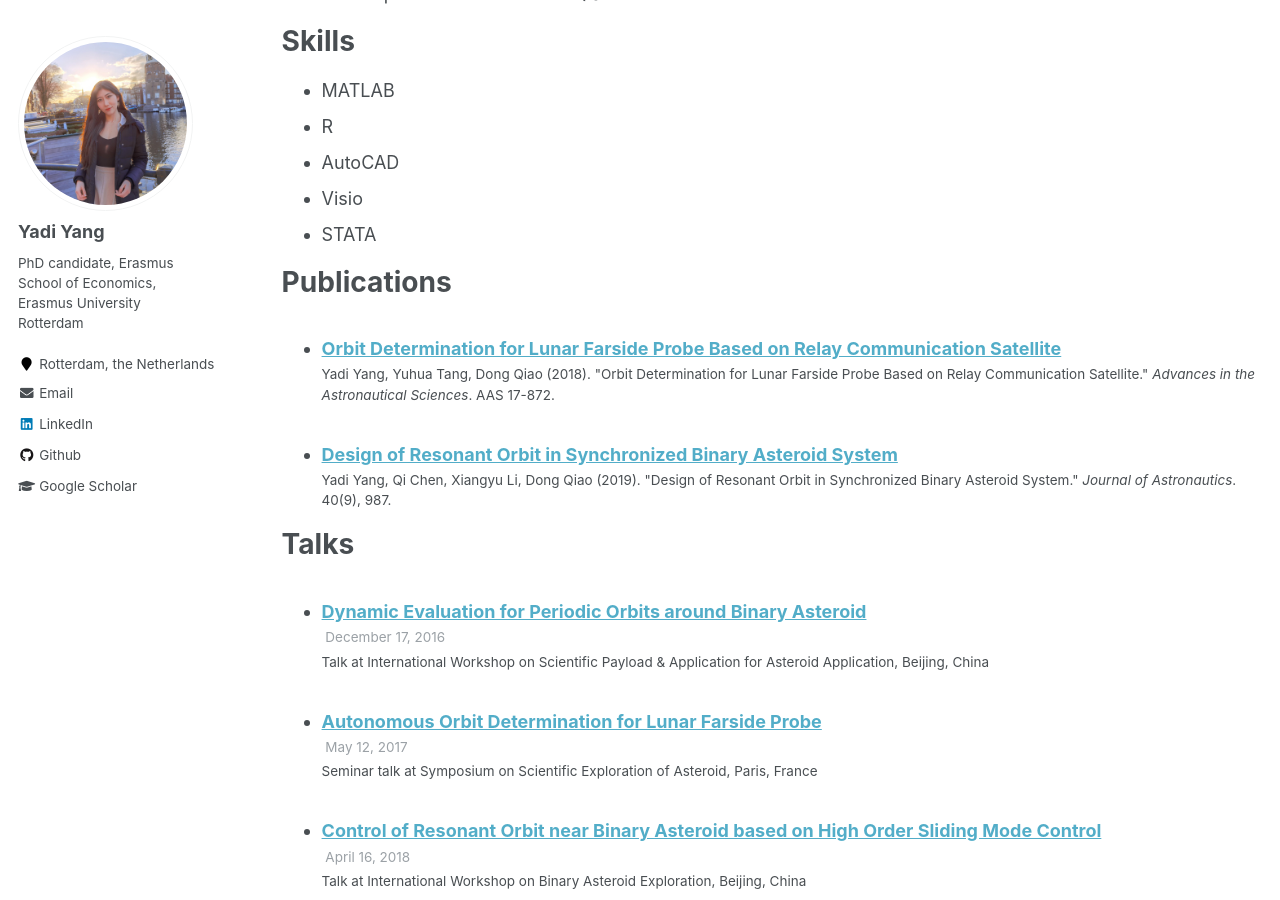
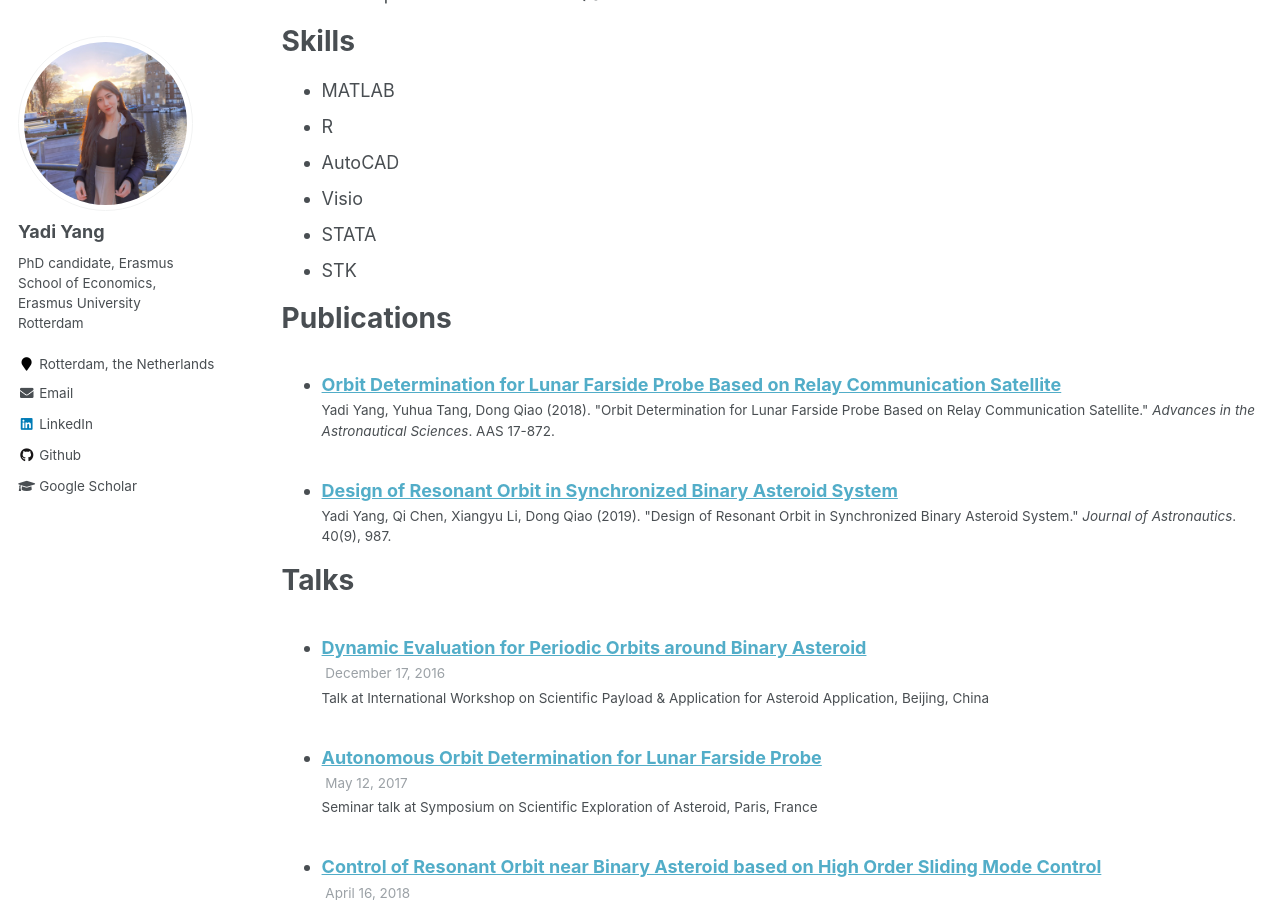
Before and after one commit to yangyadi/yangyadi.github.io, a Jekyll site: the page built from _pages/cv.md, in a window 1280 px wide and 900 px high, scrolled down 788 px. Built offline with Jekyll 4.4.1, drawn with Linux system fonts in a browser that asks for light colours.

Commit message:
Update cv.md

```diff
--- a/_pages/cv.md
+++ b/_pages/cv.md
@@ -38,6 +38,7 @@ Skills
 * AutoCAD
 * Visio
 * STATA
+* STK
 
 Publications
 ======
```
